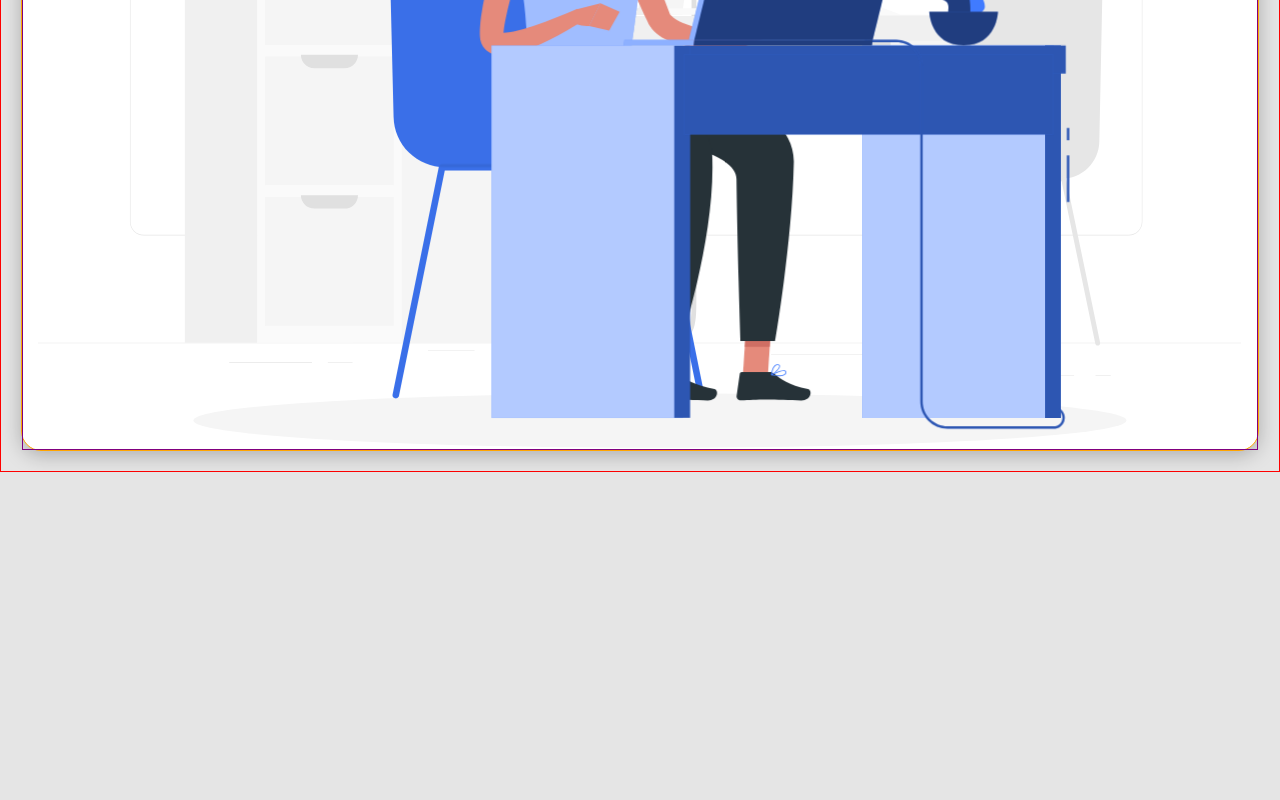
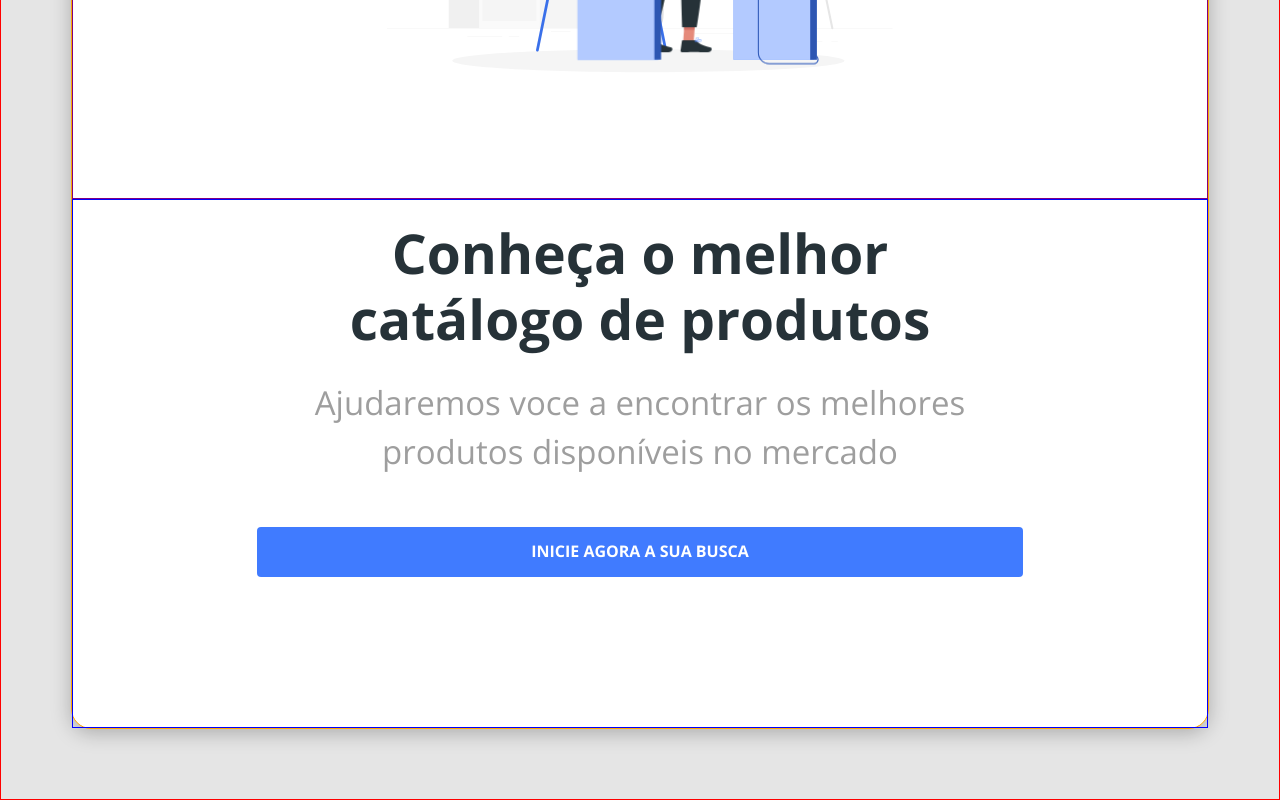
Before and after one commit to westorres9/dscatalogValidationOauth2, a React (Create React App) app in the folder frontend/: page / in a window 1280 px wide. Shown: the part 571-1371 px from the top of the page. Before the commit the page ends 1043 px from the top, so only its background shows below. Built offline with nearby package versions, Linux system fonts and the light colour scheme.

Commit message:
finished breakpoint reponsivity at 922px

```diff
--- /dev/null
+++ b/frontend/src/Components/ButtonIcon/index.tsx
@@ -0,0 +1,11 @@
+import './styles.css';
+
+function ButtonIcon() {
+    return (
+        <button className="btn btn-icon-primary btn-icon">
+            <h6>INICIE AGORA A SUA BUSCA</h6>
+        </button>
+    );
+}
+
+export default ButtonIcon;
--- /dev/null
+++ b/frontend/src/Components/ButtonIcon/styles.css
@@ -0,0 +1,9 @@
+.btn-icon {
+    background-color: #407bff;
+    color: #FFF;
+    font-weight: bold;
+}
+
+.btn-icon:hover {
+    color: #9E9E9E;
+}
--- a/frontend/src/pages/Home/index.tsx
+++ b/frontend/src/pages/Home/index.tsx
@@ -1,4 +1,5 @@
 import { ReactComponent as MainImage } from 'assets/images/main-image.svg';
+import ButtonIcon from 'Components/ButtonIcon';
 import Navbar from "Components/Navbar";
 import './styles.css';
 
@@ -10,6 +11,8 @@
                 <div className="home-card">
                     <div className="home-content-container">
                         <h1>Conheça o melhor catálogo de produtos</h1>
+                        <p>Ajudaremos voce a encontrar os melhores produtos disponíveis no mercado</p>
+                        <ButtonIcon/>
                     </div>
                     <div className="home-image-container">
                         <MainImage/>
--- a/frontend/src/pages/Home/styles.css
+++ b/frontend/src/pages/Home/styles.css
@@ -1,11 +1,13 @@
 .home-container {
-    padding: 20px;
+    padding: 10px;
     font-size: 26px;
     border: 1px solid red;
     text-align: center;
 }
 
 .home-card {
+    display: flex;
+    flex-direction: column-reverse;
     background-color:#FFF;
     box-shadow: 0px 4px 20px rgba(0, 0, 0, 0.25);
     border-radius: 20px;
@@ -13,15 +15,32 @@
 }
 
 .home-content-container {
+    display: flex;
+    flex-direction: column;
     border: 1px solid blue;
+    padding: 10px 10px 60px 10px;
+    align-items: center;
+
 }
 
 .home-content-container h1 {
     font-size: 1em;
+    width: 260px;
+    margin-bottom: 15px;
+
+
 }
 
+.home-content-container p {
+    font-size: 0.6em;
+    width: 260px;
+    color: #9E9E9E;
+    margin-bottom: 30px;
+}
+
+
 .home-image-container {
-    padding:0 15px;
+    padding:50px 15px;
     border: 1px solid purple;
 }
 
@@ -29,3 +48,71 @@
     width: 100%;
     height: auto;
 }
+
+
+@media(min-width:576px){
+    .home-container{
+        padding: 25px;
+        font-size: 40px;
+    }
+
+    .home-content-container h1 {
+        width: 506px;
+        margin-bottom: 20px;
+    }
+
+    .home-content-container p {
+        width: 506px;
+        margin-bottom: 20px;
+    }
+
+    .home-content-container button {
+        width: 70%;
+        height: 50px;
+
+    }
+
+    .home-image-container svg{
+        width: 506px;
+    }
+}
+
+@media(min-width:768px) {
+    .home-container {
+        padding: 40px;
+    }
+
+    .home-image-container {
+        padding: 100px 20px;
+    }
+
+    .home-content-container {
+        padding: 20px 20px 100px 20px;
+    }
+}
+
+@media(min-width:992px) {
+
+    .home-container {
+        padding: 70px;
+        font-size: 55px;
+    }
+
+    .home-image-container {
+        padding: 125px 20px;
+    }
+
+    .home-content-container {
+        padding: 20px 20px 150px 20px;
+    }
+
+    .home-content-container h1 {
+        width: 700px;
+        margin-bottom: 26px;
+    }
+
+    .home-content-container p {
+        width: 700px;
+        margin-bottom: 50px;
+    }
+}
```
